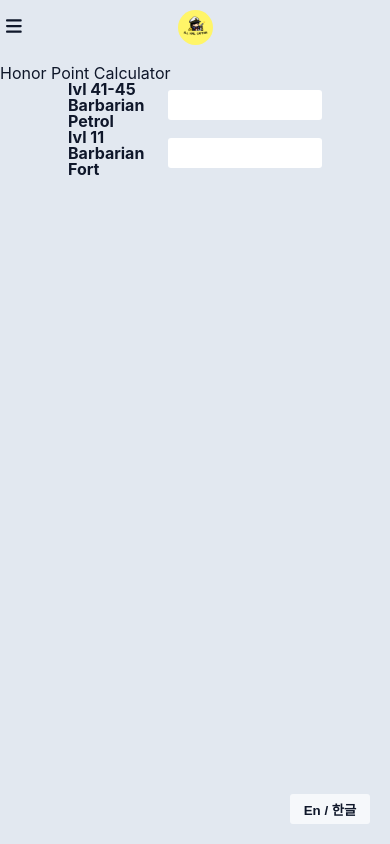
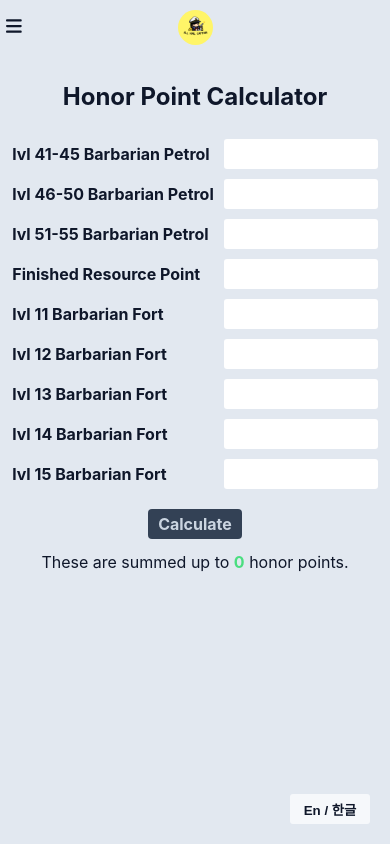
Before and after one commit to WilleLee/rok-supporter, a React (Create React App) app in the folder client/: page /tools/hp-calculator in a window 390 px wide. Built offline with nearby package versions, Linux system fonts and the light colour scheme.

Commit message:
finish hp calculator

```diff
--- a/client/src/components/Header.js
+++ b/client/src/components/Header.js
@@ -132,6 +132,15 @@ const Header = ({ langMode }) => {
                     </Link>
                   </span>
                 </li>
+                <li>
+                  <span className="header__sc__link sm">
+                    <Link to={`/tools/hp-calculator`}>
+                      {langMode === "en"
+                        ? "KvK HP Calculator"
+                        : "KvK 명예 포인트 계산기"}
+                    </Link>
+                  </span>
+                </li>
               </ul>
             </div>
             <div className="header__sc__link lg">
--- /dev/null
+++ b/client/src/data/hpCalculators.js
@@ -0,0 +1,43 @@
+const hps = {
+  petrol1: 10,
+  petrol2: 16,
+  petrol3: 20,
+  resource: 3,
+  fort1: 30,
+  fort2: 45,
+  fort3: 60,
+  fort4: 80,
+  fort5: 100,
+};
+
+class hpCalculators {
+  static petrol1(num) {
+    return num * hps.petrol1;
+  }
+  static petrol2(num) {
+    return num * hps.petrol2;
+  }
+  static petrol3(num) {
+    return num * hps.petrol3;
+  }
+  static resource(num) {
+    return num * hps.resource;
+  }
+  static fort1(num) {
+    return num * hps.fort1;
+  }
+  static fort2(num) {
+    return num * hps.fort2;
+  }
+  static fort3(num) {
+    return num * hps.fort3;
+  }
+  static fort4(num) {
+    return num * hps.fort4;
+  }
+  static fort5(num) {
+    return num * hps.fort5;
+  }
+}
+
+export default hpCalculators;
--- a/client/src/pages/AboutPage.js
+++ b/client/src/pages/AboutPage.js
@@ -1,6 +1,6 @@
 import { H1, H2 } from "../components/styled";
 import useWindowSize from "../hooks/useWindowSize";
-import "../styles/pages/about.scss";
+import styles from "../styles/pages/about.module.scss";
 
 const $WELCOME_MESSAGE = "All Hail Captain and Fruits";
 
@@ -13,7 +13,7 @@ const AboutPage = () => {
       ) : (
         <H2>{$WELCOME_MESSAGE}</H2>
       )}
-      <div className="about__iframe_container">
+      <div className={styles.iframe_container}>
         <iframe
           width="560"
           height="315"
@@ -24,7 +24,7 @@ const AboutPage = () => {
           allowFullScreen
         ></iframe>
       </div>
-      <div className="about__container" /*container*/>
+      <div className={styles.contents__container} /*container*/>
         <div /*introduce the kingdom as an unity of two different main alliances*/
         ></div>
         <div /*introduce main officers of the kingdom*/></div>
--- a/client/src/pages/HpCalculatorPage.js
+++ b/client/src/pages/HpCalculatorPage.js
@@ -1,32 +1,140 @@
+import { useEffect, useState } from "react";
+import shallow from "zustand/shallow";
+import { H2 } from "../components/styled";
+import hpCalculators from "../data/hpCalculators";
+import { useLangModeStore, useMessageStore } from "../store";
+
+let timeoutId = null;
+
 const HpCalculatorPage = () => {
+  const { message, addMessage, resetMessage } = useMessageStore(
+    (state) => ({
+      message: state.message,
+      addMessage: state.addMessage,
+      resetMessage: state.resetMessage,
+    }),
+    shallow
+  );
+  const { langMode } = useLangModeStore((state) => ({
+    langMode: state.langMode,
+  }));
+  useEffect(() => {
+    const $optMessage =
+      langMode === "en"
+        ? "Optimized to HA and So8 KvK seasons."
+        : "영찬 및 치경에 최적화되어 있습니다.";
+    addMessage($optMessage);
+    timeoutId = setTimeout(() => {
+      resetMessage();
+    }, 3000);
+    return () => {
+      clearTimeout(timeoutId);
+      resetMessage();
+    };
+  }, [addMessage, resetMessage, langMode]);
+  const [totalHp, setTotalHp] = useState(0);
+  const onSubmit = (event) => {
+    event.preventDefault();
+    let sum = 0;
+    for (let i = 0; i < 9; i++) {
+      const { id } = event.target[i];
+      const count = Number(event.target[i].value);
+      !count ? (sum += 0) : (sum += hpCalculators[id](count));
+    }
+    setTotalHp(sum);
+  };
   return (
     <section>
-      <h1>Honor Point Calculator</h1>
-      <form
-        onSubmit={(event) => {
-          event.preventDefault();
-        }}
-        className="ct_form resource hp"
-      >
-        <div className="ct_form__hp_input_grid">
+      {!message.length ? null : <p className="message_box">{message}</p>}
+      <H2>
+        {langMode === "en" ? "Honor Point Calculator" : "명예 포인트 계산기"}
+      </H2>
+      <form onSubmit={onSubmit} className="ct_form hp">
+        <div className="grid">
           {/* inputs */}
-          <div className="ct_from__input_wrapper">
+          <div className="ct_form__input_section">
             {/* patrols, resource */}
             <div className="ct_form__input_container">
-              <label htmlFor={`hi`}>lvl 41-45 Barbarian Petrol</label>
-              <input id={`hi`} type={"number"} />
+              <label htmlFor={`petrol1`}>
+                lvl 41-45{" "}
+                {langMode === "en" ? "Barbarian Petrol" : "야만인 순찰자"}
+              </label>
+              <input id={`petrol1`} type={"number"} />
+            </div>
+            <div className="ct_form__input_container">
+              <label htmlFor={`petrol2`}>
+                lvl 46-50{" "}
+                {langMode === "en" ? "Barbarian Petrol" : "야만인 순찰자"}
+              </label>
+              <input id={`petrol2`} type={"number"} />
+            </div>
+            <div className="ct_form__input_container">
+              <label htmlFor={`petrol3`}>
+                lvl 51-55{" "}
+                {langMode === "en" ? "Barbarian Petrol" : "야만인 순찰자"}
+              </label>
+              <input id={`petrol3`} type={"number"} />
+            </div>
+            <div className="ct_form__input_container">
+              <label htmlFor={`resource`}>
+                {langMode === "en"
+                  ? "Finished Resource Point"
+                  : "자원지 채집 완료"}
+              </label>
+              <input id={`resource`} type={"number"} />
             </div>
           </div>
-          <div className="ct_from__input_wrapper">
+          <div className="ct_form__input_section">
             {/* forts */}
             <div className="ct_form__input_container">
-              <label htmlFor={`hi`}>lvl 11 Barbarian Fort</label>
-              <input id={`hi`} type={"number"} />
+              <label htmlFor={`fort1`}>
+                lvl 11 {langMode === "en" ? "Barbarian Fort" : "야만인 도시"}
+              </label>
+              <input id={`fort1`} type={"number"} />
+            </div>
+            <div className="ct_form__input_container">
+              <label htmlFor={`fort2`}>
+                lvl 12 {langMode === "en" ? "Barbarian Fort" : "야만인 도시"}
+              </label>
+              <input id={`fort2`} type={"number"} />
+            </div>
+            <div className="ct_form__input_container">
+              <label htmlFor={`fort3`}>
+                lvl 13 {langMode === "en" ? "Barbarian Fort" : "야만인 도시"}
+              </label>
+              <input id={`fort3`} type={"number"} />
+            </div>
+            <div className="ct_form__input_container">
+              <label htmlFor={`fort4`}>
+                lvl 14 {langMode === "en" ? "Barbarian Fort" : "야만인 도시"}
+              </label>
+              <input id={`fort4`} type={"number"} />
+            </div>
+            <div className="ct_form__input_container">
+              <label htmlFor={`fort5`}>
+                lvl 15 {langMode === "en" ? "Barbarian Fort" : "야만인 도시"}
+              </label>
+              <input id={`fort5`} type={"number"} />
             </div>
           </div>
         </div>
-        <div className="ct_cal_result">{/* result */}</div>
+        <input
+          type={"submit"}
+          value={langMode === "en" ? "Calculate" : "계산"}
+        />
       </form>
+      <div className="ct_cal_result">
+        {/* result */}
+        {langMode === "en" ? (
+          <p>
+            These are summed up to <span>{totalHp}</span> honor points.
+          </p>
+        ) : (
+          <p>
+            총 <span>{totalHp}</span>의 명예 포인트를 얻을 수 있습니다.
+          </p>
+        )}
+      </div>
     </section>
   );
 };
--- a/client/src/store.js
+++ b/client/src/store.js
@@ -7,7 +7,7 @@ export const useMessageStore = create((set) => ({
 }));
 
 export const useKingsMessage = create((set) => ({
-  kingsMessage: "현재 은행 오픈 중. 자원 기부 가능합니다.",
+  kingsMessage: "야도가 미래다.",
   changeKingsMessage: (str) =>
     set((state) => {
       return str.length > 0 && str.length <= 25
--- a/client/src/styles/components/header.scss
+++ b/client/src/styles/components/header.scss
@@ -3,6 +3,7 @@
 header {
   background-color: inherit;
   z-index: 3;
+  margin-bottom: 30px;
 }
 
 .header__link {
@@ -176,8 +177,11 @@ header {
           display: flex;
           flex-direction: column;
           gap: 7px;
-          li:first-child {
+          li {
             margin-bottom: 5px;
+          }
+          li:last-child {
+            margin-bottom: 0;
           }
         }
       }
--- a/client/src/styles/pages/about.scss
+++ b/client/src/styles/pages/about.module.scss
@@ -1,11 +1,11 @@
-.about__iframe_container {
+.iframe_container {
   padding: 0 20px;
   margin: 0 auto 30px;
   display: flex;
   justify-content: center;
 }
 
-.about__container {
+.contents__container {
   width: 100%;
-  padding: 0 30px;
+  padding: 0 30px 40px;
 }
--- a/client/src/styles/shared.scss
+++ b/client/src/styles/shared.scss
@@ -76,18 +76,35 @@
     border: none;
     border-radius: 4px;
     font-weight: bold;
+    cursor: pointer;
   }
 }
 
 .ct_form.hp {
-  .ct_form__input_wrapper {
-    display: flex;
+  .grid {
+    display: grid;
+    grid-template-columns: 1fr 1fr;
+    align-items: center;
+    gap: 25px;
+    margin-bottom: 10px;
+    .ct_form__input_section {
+      display: flex;
+      flex-direction: column;
+      gap: 10px;
+    }
+  }
+}
+@media screen and (max-width: 830px) {
+  .ct_form.hp .grid {
+    grid-template-columns: 1fr;
+    gap: 10px;
   }
 }
 
 .ct_cal_result {
   display: flex;
   justify-content: center;
+  margin-bottom: 40px;
   p {
     span {
       font-weight: bold;
@@ -97,17 +114,35 @@
 }
 
 .message_box {
-  width: 330px;
-  height: 40px;
-  margin: 0 auto 10px;
+  position: fixed;
+  top: 10px;
+  left: 30vw;
+  width: 40vw;
+  padding: 5px 10px;
+  overflow: hidden;
+  white-space: nowrap;
+  text-overflow: ellipsis;
   background-color: $color-green;
+  text-align: center;
   color: white;
   font-weight: bold;
-  display: flex;
-  align-items: center;
-  justify-content: center;
   border: none;
   border-radius: 10px;
+  animation: appearMessageBox 3s ease-in-out forwards;
+}
+@keyframes appearMessageBox {
+  0% {
+    transform: translateY(-40px);
+  }
+  15% {
+    transform: translateY(0);
+  }
+  85% {
+    transform: translateY(0);
+  }
+  100% {
+    transform: translateY(-40px);
+  }
 }
 
 .ct_langmode_btn {
```
